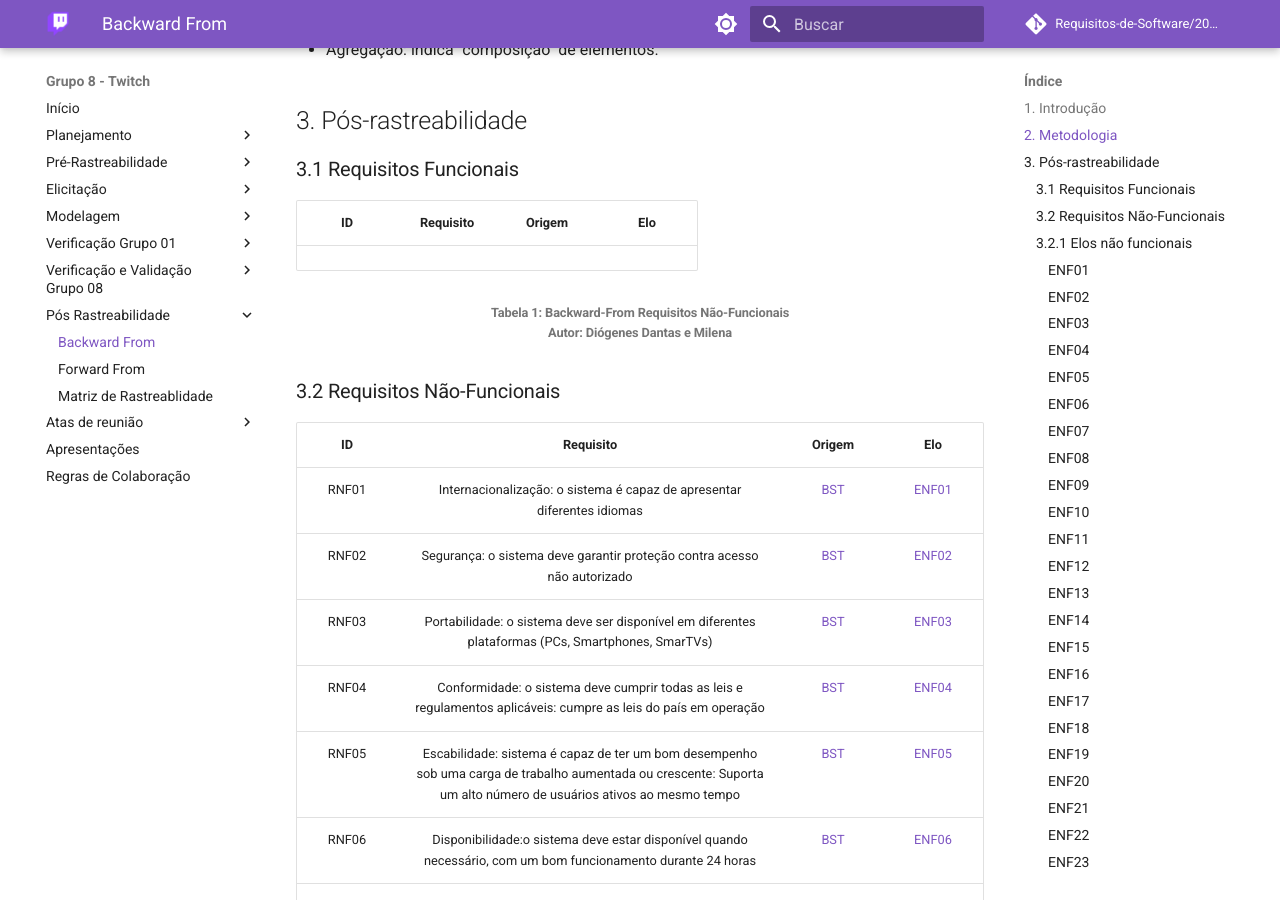
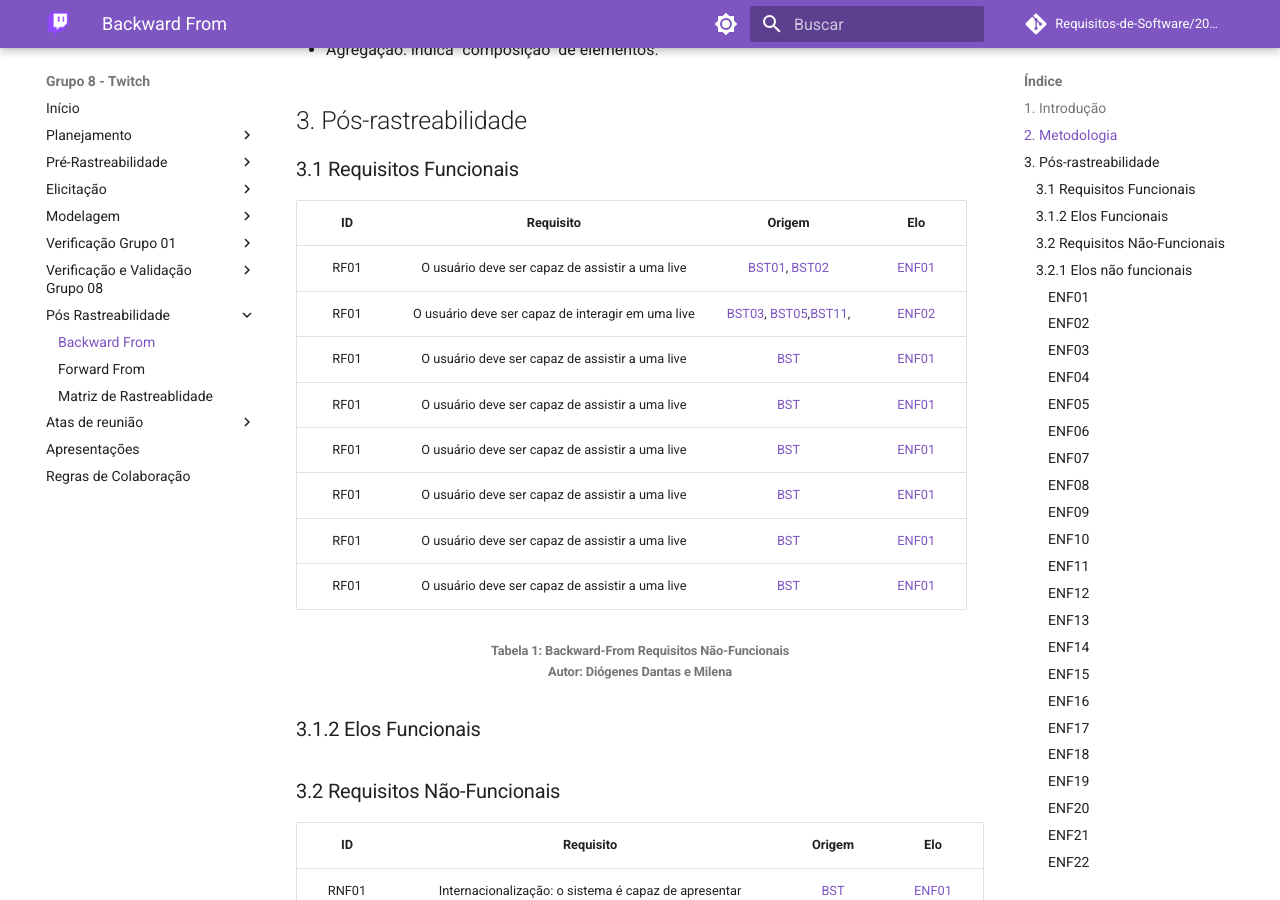
Before and after one commit to Requisitos-de-Software/2023.1-Twitch, an MkDocs documentation site: the page built from docs/pos_rastreabilidade/backward_from.md, in a window 1280 px wide and 900 px high, scrolled down 1078 px. Built offline with MkDocs 1.6.1 and Material for MkDocs 9.7.7, drawn with Linux system fonts in a browser that asks for light colours; comment, search, counter and statistics services are not loaded.

Commit message:
fix: adiciona novos requisitos funcionais na tabela de pos-rastreabilidade

```diff
--- a/docs/pos_rastreabilidade/backward_from.md
+++ b/docs/pos_rastreabilidade/backward_from.md
@@ -30,10 +30,19 @@ Somado a isso, o meta-modelo de Toranzo classiica os elos de rastreabilidade em
 
 |    ID    | Requisito | Origem                                                                      | Elo |
 | :--------: | :----: | :----------------------------------------------------------------------------: | :--------: |
-|  |     | |  |
+| RF01 |  O usuário deve ser capaz de assistir a uma live  | [BST01](../elicitacao/tecnicas/Brainstorm.md), [BST02](../elicitacao/tecnicas/Brainstorm.md) | [ENF01](#enf01) |
+| RF01 |  O usuário deve ser capaz de interagir em uma live | [BST03](../elicitacao/tecnicas/Brainstorm.md), [BST05](../elicitacao/tecnicas/Brainstorm.md),[BST11](../elicitacao/tecnicas/Brainstorm.md),  | [ENF02](#enf02) |
+| RF01 |  O usuário deve ser capaz de assistir a uma live  | [BST](../elicitacao/tecnicas/Brainstorm.md) | [ENF01](#enf01) |
+| RF01 |  O usuário deve ser capaz de assistir a uma live  | [BST](../elicitacao/tecnicas/Brainstorm.md) | [ENF01](#enf01) |
+| RF01 |  O usuário deve ser capaz de assistir a uma live  | [BST](../elicitacao/tecnicas/Brainstorm.md) | [ENF01](#enf01) |
+| RF01 |  O usuário deve ser capaz de assistir a uma live  | [BST](../elicitacao/tecnicas/Brainstorm.md) | [ENF01](#enf01) |
+| RF01 |  O usuário deve ser capaz de assistir a uma live  | [BST](../elicitacao/tecnicas/Brainstorm.md) | [ENF01](#enf01) |
+| RF01 |  O usuário deve ser capaz de assistir a uma live  | [BST](../elicitacao/tecnicas/Brainstorm.md) | [ENF01](#enf01) |
 
 <h6 align = "center"> Tabela 1: Backward-From Requisitos Não-Funcionais
 <br> Autor: Diógenes Dantas e Milena</h6>
+
+### 3.1.2 Elos Funcionais
 
 ### 3.2 Requisitos Não-Funcionais
 |    ID    | Requisito | Origem | Elo |
```
